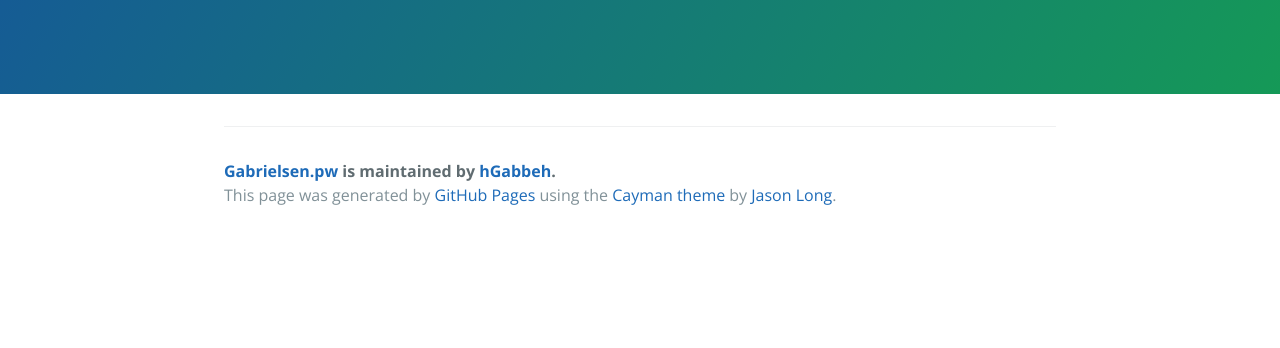
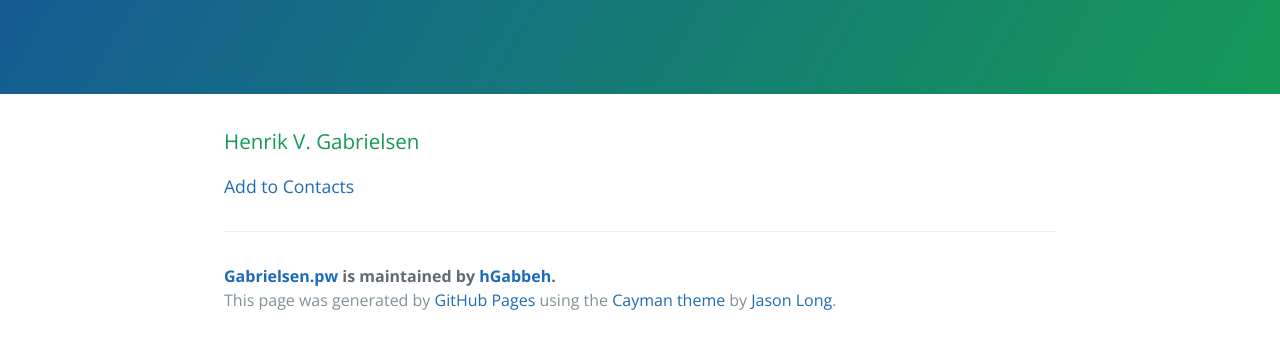
Before and after one commit to hGabbeh/gabrielsen.pw, a plain HTML site: page index.html in a window 1280 px wide. Shown: the part 176-524 px from the top of the page. Drawn offline with nearby package versions, Linux system fonts and the light colour scheme.

Commit message:
add vcard link

```diff
--- a/index.html
+++ b/index.html
@@ -16,6 +16,10 @@
     </section>
 
     <section class="main-content">
+
+      <h3>Henrik V. Gabrielsen</h3>
+
+      <a href="card.vcf">Add to Contacts</a>
 
       <footer class="site-footer">
         <span class="site-footer-owner"><a href="https://github.com/hGabbeh/gabrielsen.pw">Gabrielsen.pw</a> is maintained by <a href="https://github.com/hGabbeh">hGabbeh</a>.</span>
```
